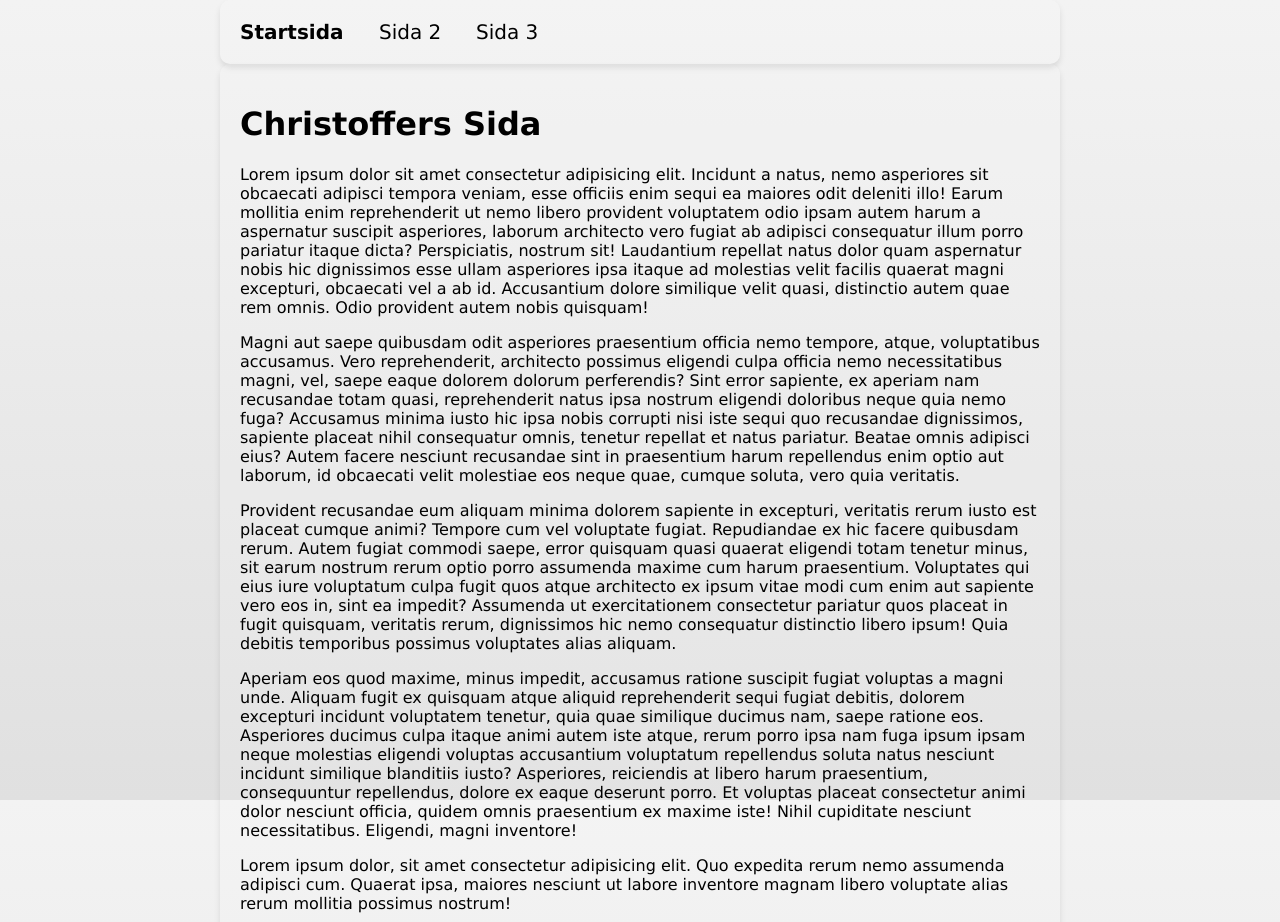
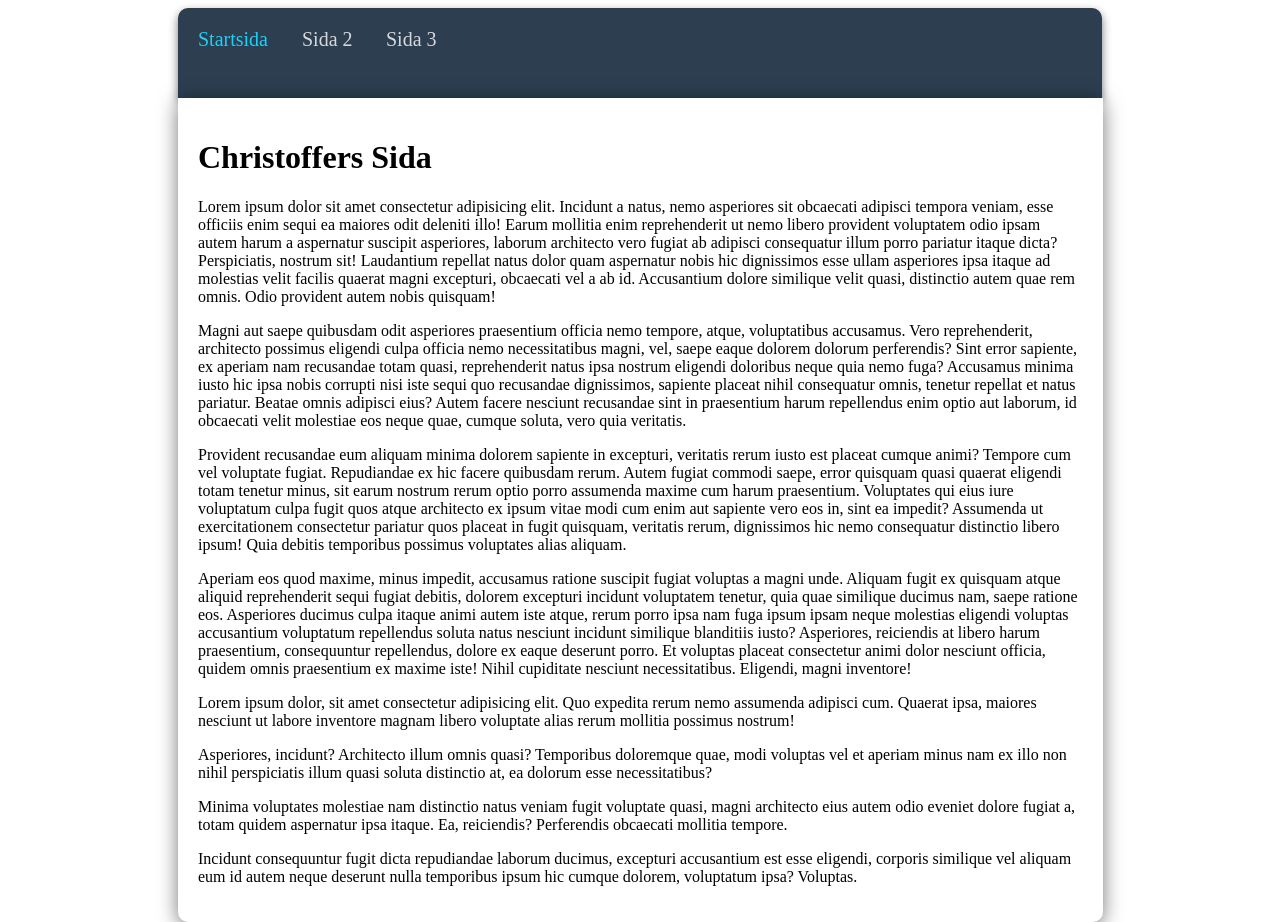
Before and after one commit to k1s3n/node-beginner, a website: page www/index.html in a window 1280 px wide. Shown: the top 922 px of the page. Drawn offline with nearby package versions, Linux system fonts and the light colour scheme.

Commit message:
början av en hemsida

```diff
--- a/www/index.html
+++ b/www/index.html
@@ -8,14 +8,21 @@
     <link rel="stylesheet" href="style.css">
 </head>
 <body>
-    <header class="glass-box animate__animated animate__zoomIn">
-        <nav>
+    <div class="background">
+        <span></span>
+
+     </div>
+    <header class="header-box">
+        <script src="./script.js"></script>
+        <nav class=>
             <a class="animate__animated animate__zoomIn active" href="/">Startsida</a>
             <a class="animate__animated animate__zoomIn animate__delay-3s" href="/page2.html">Sida 2</a>
             <a class="animate__animated animate__zoomIn animate__delay-4s" href="/page3.html">Sida 3</a>
             <a class="animate__animated animate__zoomIn animate__delay-5s" href="/page4.html">Sida 4</a>
         </nav>
     </header>
+
+
 
     <main class="glass-box animate__animated animate__zoomIn">
         <h1 class="animate__animated animate__fadeInLeft">Christoffers Sida</h1>
--- a/www/script.js
+++ b/www/script.js
@@ -1,16 +1,3 @@
-document.addEventListener("DOMContentLoaded", function() {
-    // Hitta linjerna
-    var line1 = document.querySelector(".line1");
-    var line2 = document.querySelector(".line2");
-
-    // Använd en timeout för att starta animationen för linje 2 efter en viss fördröjning
-    setTimeout(function() {
-      line2.style.animationDelay = "2s"; // Fördröjning för linje 2
-      line2.style.animationDuration = "2s"; // Varaktighet för linje 2
-    }, 2000); // Vänta 2 sekunder innan linje 2 börjar animera
-  });
-
-
 document.addEventListener("DOMContentLoaded", function() {
     var links = document.querySelectorAll("header a");
 
--- a/www/style.css
+++ b/www/style.css
@@ -1,12 +1,17 @@
-header,main{
-    padding-top: 50px;
-    max-width: 800px;
+header{
+  margin-top: 20px;
+  max-width: 70%;
+  margin: 0 auto;
+  height: 50px;
+}
+main{
+    max-width: 70%;
     margin: 0  auto;
 }
 
 header a {
     text-decoration: none;
-    color: #000000;
+    color: #d5d8dc;
     font-size: 20px;
     display: inline-block;
     padding-right: 30px;
@@ -14,31 +19,30 @@ header a {
   }
 
 header a:hover {
-    font-weight: bolder;
+  color: #20cff4;
   }
 
 header a.active{
-    font-weight: bold;
+    color: #20cff4;
 }
 
 header a.active:hover{
     font-size: 20px;
 }
 
+.header-box {
+  background-color: #2c3e50; /* Använd rgba() för att skapa genomskinlighet */
+  border-top-left-radius: 10px;
+  border-top-right-radius: 10px;
+  box-shadow: 0 4px 10px rgba(0, 0, 0,0.541); /* Skugga för att ge djup */
+  padding: 20px;
+}
+
+
 .glass-box {
-    background-color: rgba(255, 255, 255, 0.123); /* Använd rgba() för att skapa genomskinlighet */
-    border-radius: 10px; /* Runda kanter med en radie på 10px */
-    box-shadow: 0 4px 6px rgba(0, 0, 0, 0.1); /* Skugga för att ge djup */
+    background-color: rgb(255, 255, 255); /* Använd rgba() för att skapa genomskinlighet */
+    border-bottom-left-radius: 10px;
+    border-bottom-right-radius: 10px;
+    box-shadow: 0 4px 20px rgba(0, 0, 0, 0.541); /* Skugga för att ge djup */
     padding: 20px;
   }
-
-  body {
-    background: linear-gradient(to bottom, #f3f3f3, #e0e0e0); /* Använd en mjuk gradient */
-    margin: 0; /* Återställa marginaler för att undvika överflödiga utrymmen */
-    padding: 0; /* Återställa fyllnad för att undvika överflödiga utrymmen */
-    height: 100vh; /* Fylla hela fönstret */
-    display: block; /* Gör innehållet centrerat vertikalt och horisontellt */
-    justify-content: center;
-    align-items: center;
-    font-family: Verdana;
-  }
```
Also changed, not shown: www/page2.html (+1 -1 lines), www/page3.html (+1 -1 lines), www/page4.html (+1 -1 lines).
